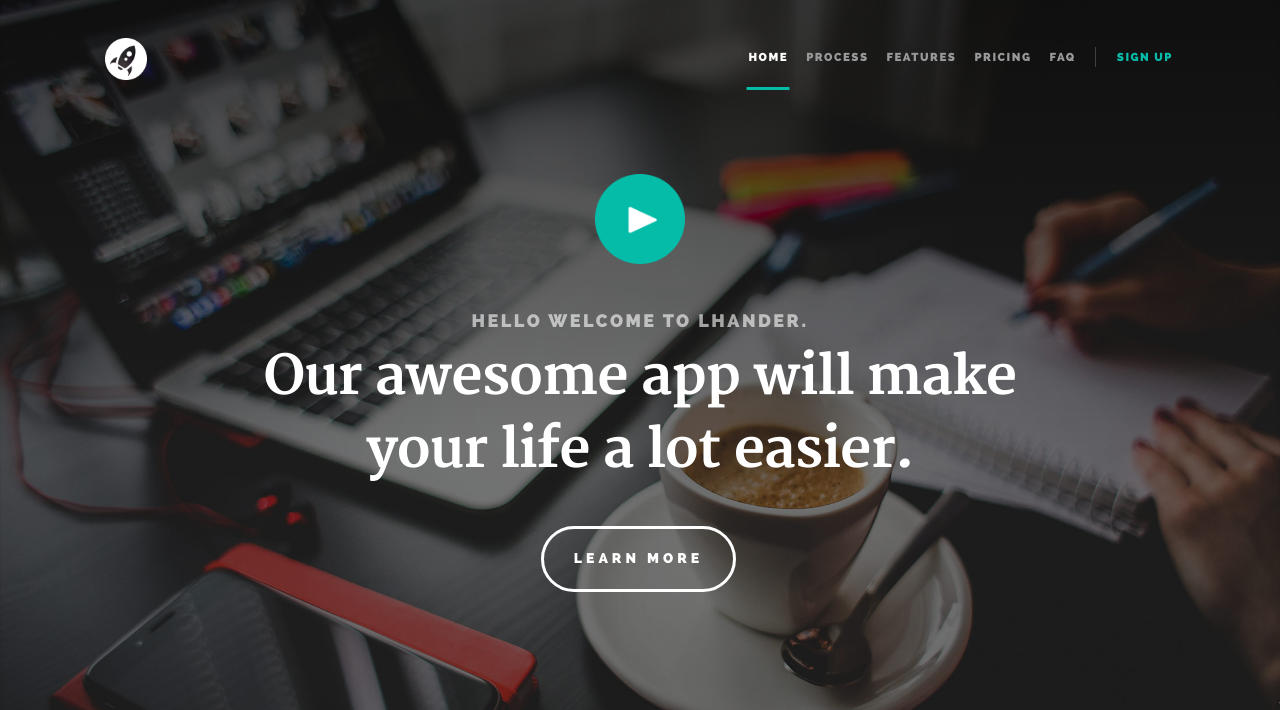
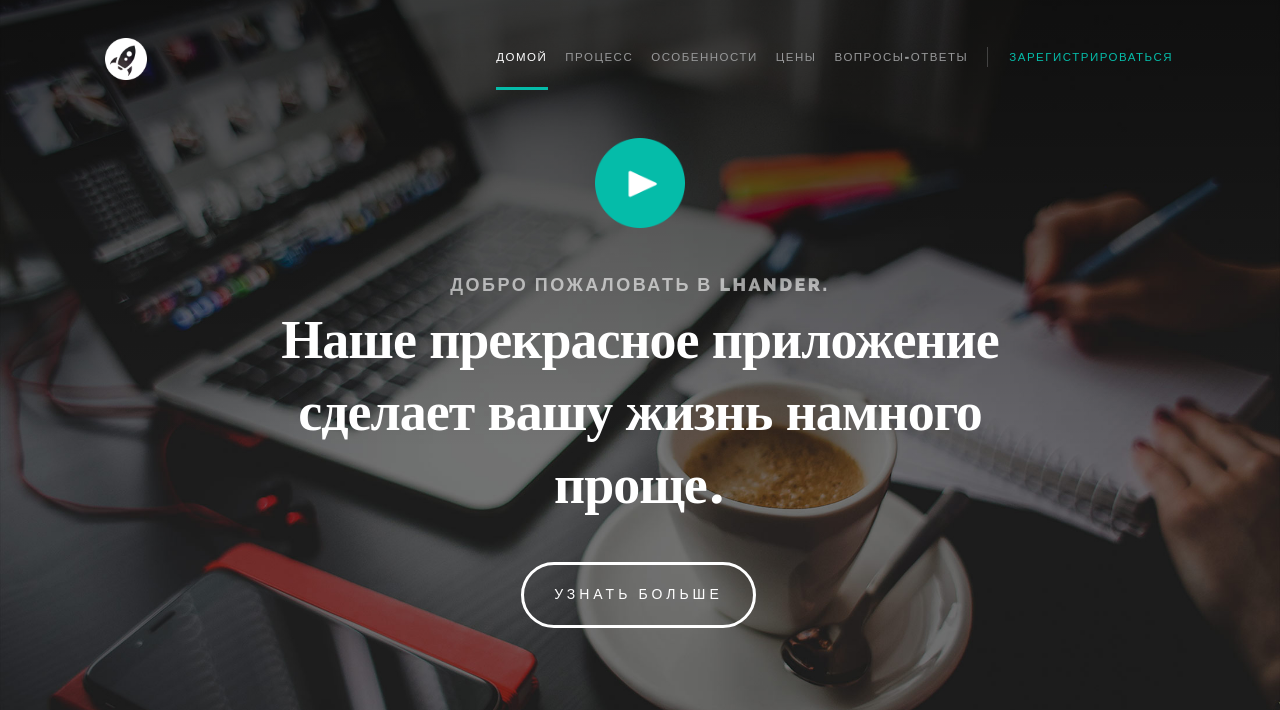
Before and after one commit to vladokk/myxa-fatima, a plain HTML site: page inner.html in a window 1280 px wide. Shown: the top 710 px of the page. Drawn offline with nearby package versions, Linux system fonts and the light colour scheme; a script that the page names is missing; files whose address does not match are found by name.

Commit message:
Русифицировала блок навигации на странице inner.html

```diff
--- a/inner.html
+++ b/inner.html
@@ -45,12 +45,12 @@
 
 	   	<nav id="main-nav-wrap">
 				<ul class="main-navigation">
-					<li class="current"><a class="smoothscroll"  href="#intro" title="">Home</a></li>
-					<li><a class="smoothscroll"  href="#process" title="">Process</a></li>
-					<li><a class="smoothscroll"  href="#features" title="">Features</a></li>
-					<li><a class="smoothscroll"  href="#pricing" title="">Pricing</a></li>
-					<li><a class="smoothscroll"  href="#faq" title="">FAQ</a></li>
-					<li class="highlight with-sep"><a href="#" title="">Sign Up</a></li>
+					<li class="current"><a class="smoothscroll"  href="#intro" title="">Домой</a></li>
+					<li><a class="smoothscroll"  href="#process" title="">Процесс</a></li>
+					<li><a class="smoothscroll"  href="#features" title="">Особенности</a></li>
+					<li><a class="smoothscroll"  href="#pricing" title="">Цены</a></li>
+					<li><a class="smoothscroll"  href="#faq" title="">Вопросы-ответы</a></li>
+					<li class="highlight with-sep"><a href="#" title="">Зарегистрироваться</a></li>
 				</ul>
 			</nav>
 
@@ -75,10 +75,10 @@
 	   				<a href="#video-popup"><img src="images2/play-button.png" alt=""></a>
 	   			</div>
 
-	   			<h5>Hello welcome to lhander.</h5>
-	   			<h1>Our awesome app will make your life a lot easier.</h1>
+	   			<h5>Добро пожаловать в Lhander.</h5>
+	   			<h1>Наше прекрасное приложение сделает вашу жизнь намного проще.</h1>
 
-	   			<a class="button stroke smoothscroll" href="#process" title="">Learn More</a>
+	   			<a class="button stroke smoothscroll" href="#process" title="">Узнать больше</a>
 
 	   		</div>
 
```
